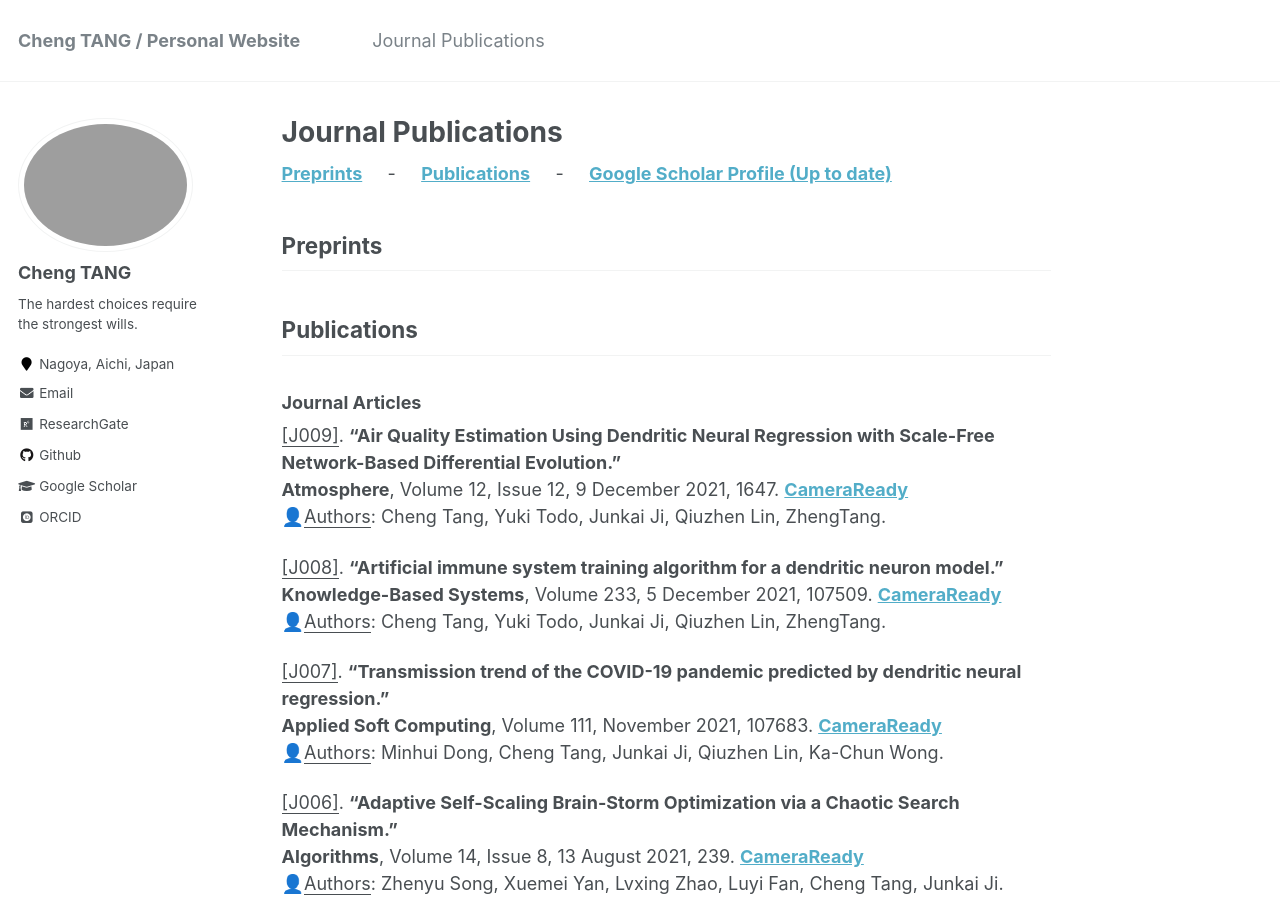
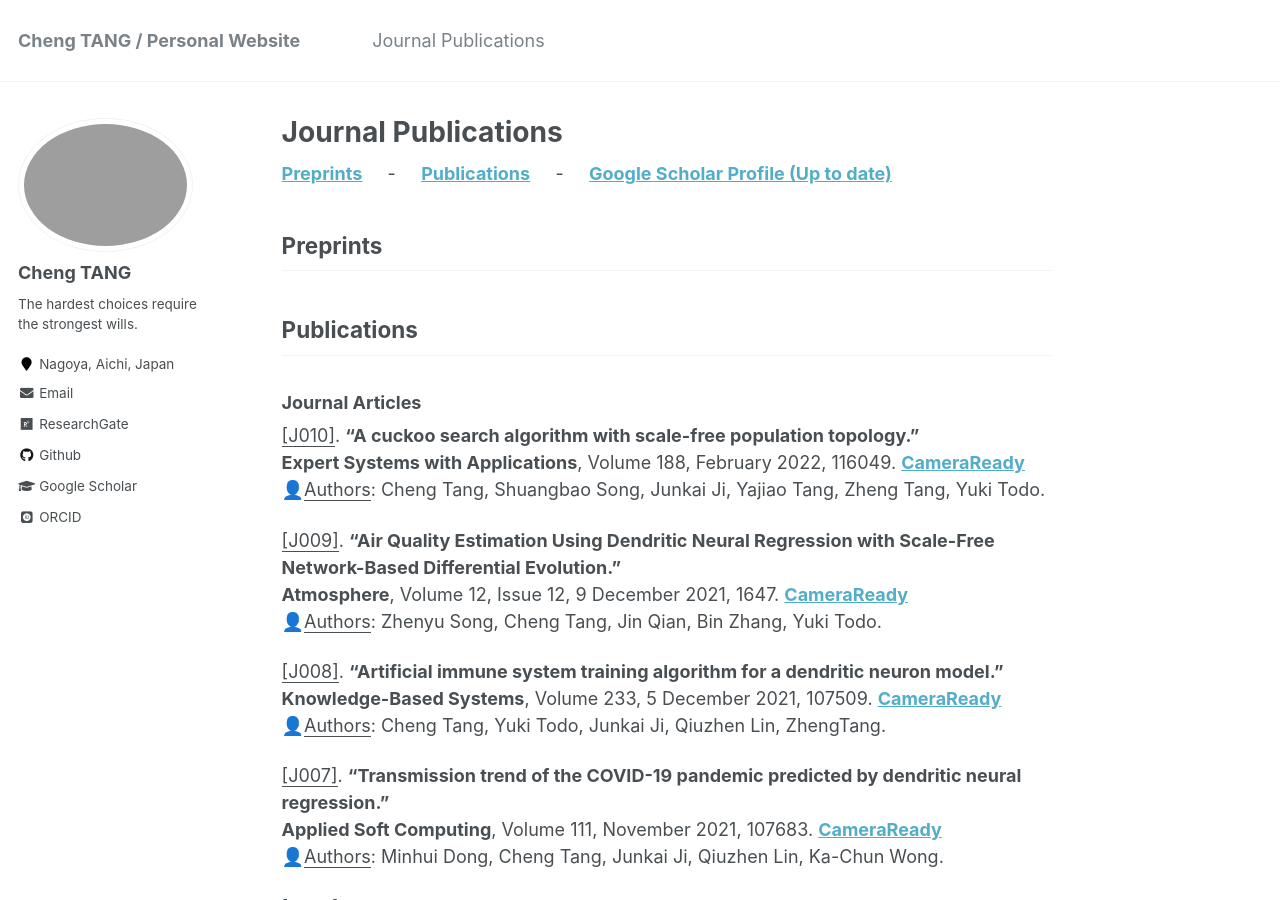
Before and after one commit to ChengTANG-AI/chengtang-ai.github.io, a Jekyll site: the page built from _pages/JournalPublications.md, in a window 1280 px wide and 900 px high. Built offline with Jekyll 4.4.1, drawn with Linux system fonts in a browser that asks for light colours; some web fonts are replaced.

Commit message:
Update JournalPublications.md

```diff
--- a/_pages/JournalPublications.md
+++ b/_pages/JournalPublications.md
@@ -31,9 +31,13 @@ Publications
 
 ### Journal Articles
 
+<u>[J010]</u>. **"A cuckoo search algorithm with scale-free population topology."**
+**Expert Systems with Applications**, Volume 188, February 2022, 116049. **[CameraReady](https://doi.org/10.1016/j.eswa.2021.116049)**
+👤<u>Authors</u>: Cheng Tang, Shuangbao Song, Junkai Ji, Yajiao Tang, Zheng Tang, Yuki Todo.
+
 <u>[J009]</u>. **"Air Quality Estimation Using Dendritic Neural Regression with Scale-Free Network-Based Differential Evolution."**
 **Atmosphere**, Volume 12, Issue 12, 9 December 2021, 1647. **[CameraReady](https://doi.org/10.3390/atmos12121647)**
-👤<u>Authors</u>: Cheng Tang, Yuki Todo, Junkai Ji, Qiuzhen Lin, ZhengTang.
+👤<u>Authors</u>: Zhenyu Song, Cheng Tang, Jin Qian, Bin Zhang, Yuki Todo.
 
 <u>[J008]</u>. **"Artificial immune system training algorithm for a dendritic neuron model."**
 **Knowledge-Based Systems**, Volume 233, 5 December 2021, 107509. **[CameraReady](https://doi.org/10.1016/j.knosys.2021.107509)**
```
